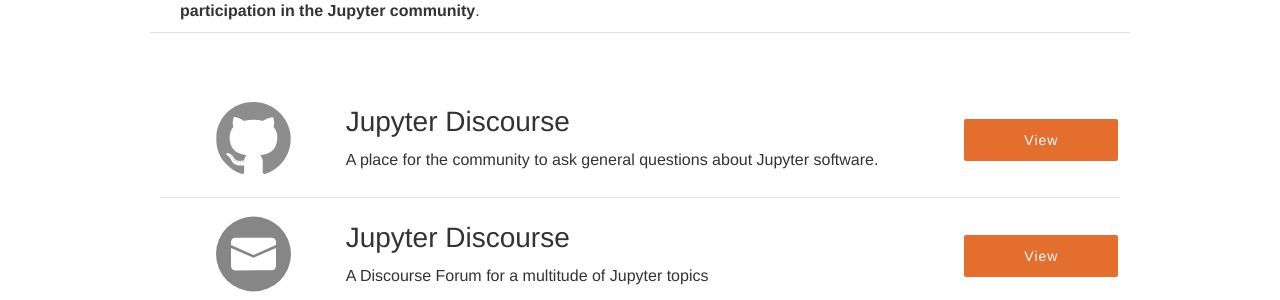
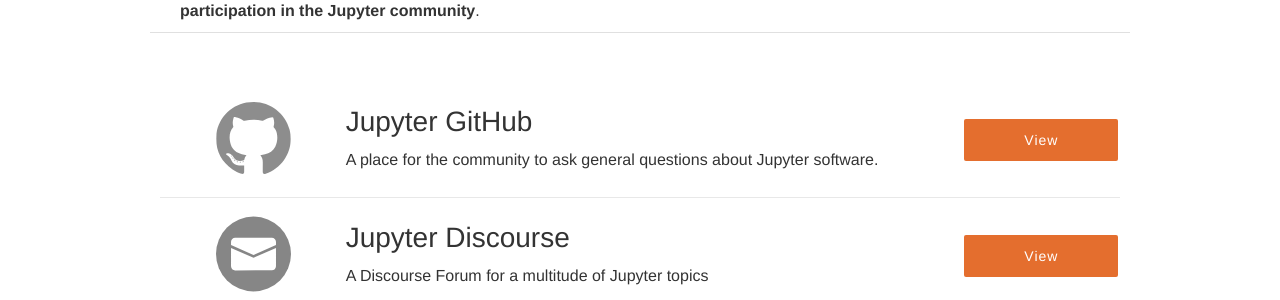
Before and after one commit to jupyter/jupyter.github.io, a Jekyll site: the page built from community.md, in a window 1280 px wide and 900 px high, scrolled down 771 px. Shown: the part 154-454 px from the top of the window. Built offline with Jekyll 4.4.1, drawn with Linux system fonts in a browser that asks for light colours; comment, search, counter and statistics services are not loaded.

Commit message:
Update community list to link to GitHub
The first link from the list was point to "Jupyter Discourse" same as the second link even though it has the GitHub icon (this is confusing I would expect to go to GitHub if I see the GitHub icon).
I have updated the link to point to Jupyter GitHub.

```diff
--- a/_includes/community_lists.html
+++ b/_includes/community_lists.html
@@ -8,11 +8,11 @@
                             <img src="assets/github.svg" class="resource-logo" alt="github icon">
                         </div>
                         <div class="col-md-8 resource-text">
-                            <h3 class="resource-name">Jupyter Discourse</h3>
+                            <h3 class="resource-name">Jupyter GitHub</h3>
                             <p class="resource-desc">A place for the community to ask general questions about Jupyter software.</p>
                         </div>
                         <div class="col-md-2 resource-button">
-                            <a href="http://discourse.jupyter.org/">View</a>
+                            <a href="https://github.com/jupyter/">View</a>
                         </div>
                     </div>
                 </div>
```
